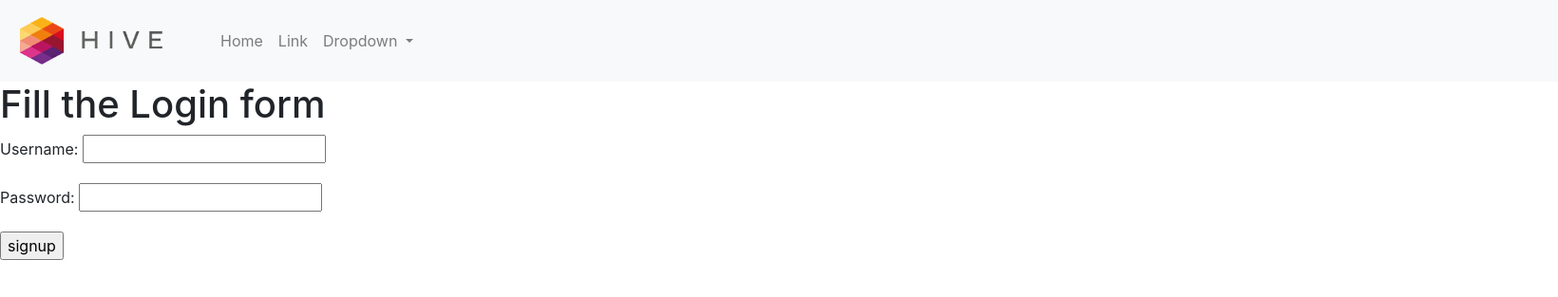
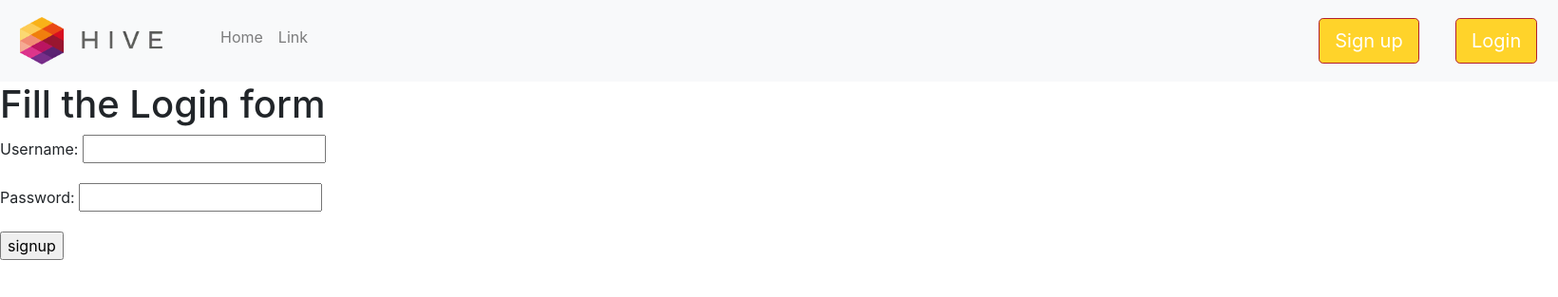
Before and after one commit to raphovitch/Hive, a Django app: page /login_app/login/ in a window 1640 px wide. Shown: the top 313 px of the page at 95% size. Run offline with Django 3.2, Linux system fonts and the light colour scheme; some libraries are stand-ins or nearby versions.

Commit message:
Creating the 2 Differents Navbar
Navbar if login : Picture, Username + logout button
Navbar if logout : login button + signup button

```diff
--- a/hive/first_app/templates/base.html
+++ b/hive/first_app/templates/base.html
@@ -8,19 +8,19 @@
 </head>
 <body>
 	<nav class="navbar navbar-expand-lg navbar-light bg-light">
-		<a class="navbar-brand " href="{% url 'first_app:homepage'%}" id="hive_logo_a">
+		<a class="navbar-brand " href="{% url 'first_app:home'%}" id="hive_logo_a">
 			<img src="{% static 'images/hive_logo.png'%}" id="hive_logo">
 		</a>
 
 		<div class="collapse navbar-collapse">
 			<ul class="navbar-nav mr-auto pl-5">
 				<li class="nav-item">
-					<a class="nav-link" href="#">Home <span class="sr-only">(current)</span></a>
+					<a class="nav-link" href="{% url 'first_app:home' %}"">Home <span class="sr-only">(current)</span></a>
 				</li>
 				<li class="nav-item">
 					<a class="nav-link" href="#">Link</a>
 				</li>
-				{% if request.user is not None %}
+				{% if logged_in is not None %}
 				<li class="nav-item dropdown">
 					<a class="nav-link dropdown-toggle" href="#" id="navbarDropdown" role="button" data-toggle="dropdown" aria-haspopup="true" aria-expanded="false">
 						Dropdown
@@ -32,11 +32,31 @@
 						<a class="dropdown-item" href="#">Something else here</a>
 					</div>
 				</li>
-				{% else %}
+
 				<li class="nav-item">
 					<a class="nav-link disabled" href="#">Disabled</a>
 				</li>
-			{% endif %}
+				<div class="button-logout">
+					<a href="{% url 'login_app:loginpage' %}" class="btn btn-danger btn-lg active " role="button" aria-pressed="true">Logout</a>
+				</div>
+				<div class="button-signup inset">
+					<img src="{% static 'images/bill.png'%}" >
+				</div>
+				<div class="user-profile">
+					<p>{{user.username}} </p>
+				</div>
+
+				{% else %}
+
+				<div class="button-login">
+					<a href="{% url 'login_app:loginpage' %}" class="btn btn-danger btn-lg active " role="button" aria-pressed="true">Login</a>
+				</div>
+				<div class="button-signup">
+					<a href="{% url 'login_app:signup' %}" class="btn btn-danger btn-lg active " role="button" aria-pressed="true">Sign up</a>
+				</div>
+
+
+				{% endif %}
 			</ul>
 		</div>
 	</nav>
--- a/hive/hive/static/css/styles.css
+++ b/hive/hive/static/css/styles.css
@@ -11,3 +11,51 @@
 	color: red;
 
 }
+
+.button-login {
+	position: relative;
+	left : 1200px;
+}
+
+.button-signup {
+	position: relative;
+	left : 970px;
+}
+
+.btn-danger {
+	background-color: #ffd32a !important;
+}
+
+.inset {
+  width: 55px;
+  position: relative;
+  left:750px;
+  height: 55px;
+  border-radius: 50%;
+  box-shadow:
+    inset 0 0 0 2px rgba(255,255,255,0.6),
+    0 1px 1px rgba(0,0,0,0.1);
+  background-color: transparent !important;
+  z-index: 999;
+}
+
+.inset img {
+  border-radius: inherit;
+  width: inherit;
+  height: inherit;
+  display: block;
+  position: relative;
+  z-index: 998;
+}
+
+.user-profile {
+	position: relative;
+	left: 770px;
+	top: 15px;
+}
+
+.button-logout{
+	position: relative;
+	left: 1000px;
+	top: 5px;
+}
--- a/hive/login_app/views.py
+++ b/hive/login_app/views.py
@@ -65,4 +65,4 @@ def signup(request):
 @login_required
 def log_out(request):
 	logout(request)
-	return redirect('/first_app/', permanent=True)
+	return redirect('/first_app/home/', permanent=True)
```
Also changed, not shown: hive/first_app/templates/home.html (+1 -6 lines), hive/first_app/views.py (+5 -5 lines), hive/first_app/models.py (line endings or trailing spaces), hive/hive/static/images/bill.png (added).
